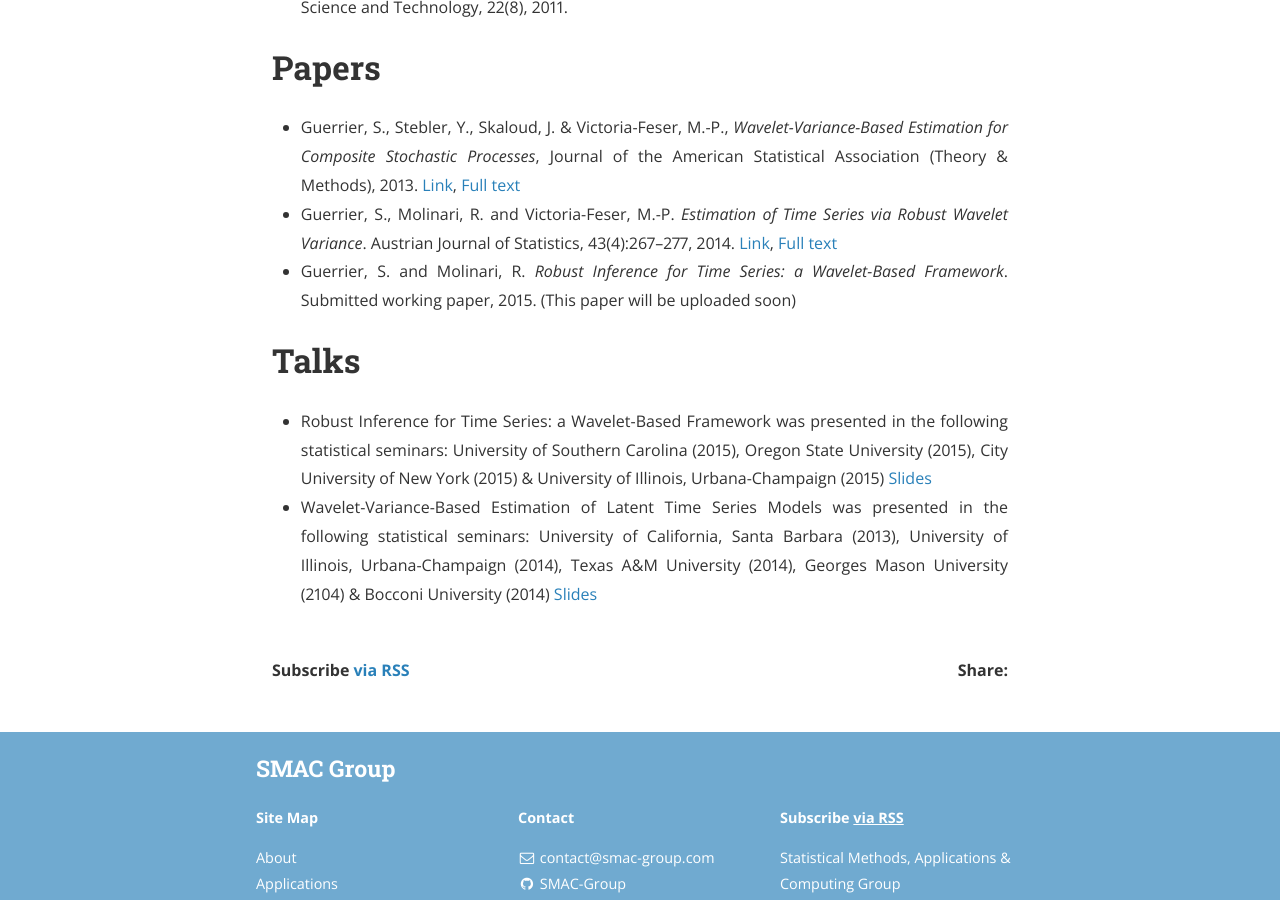
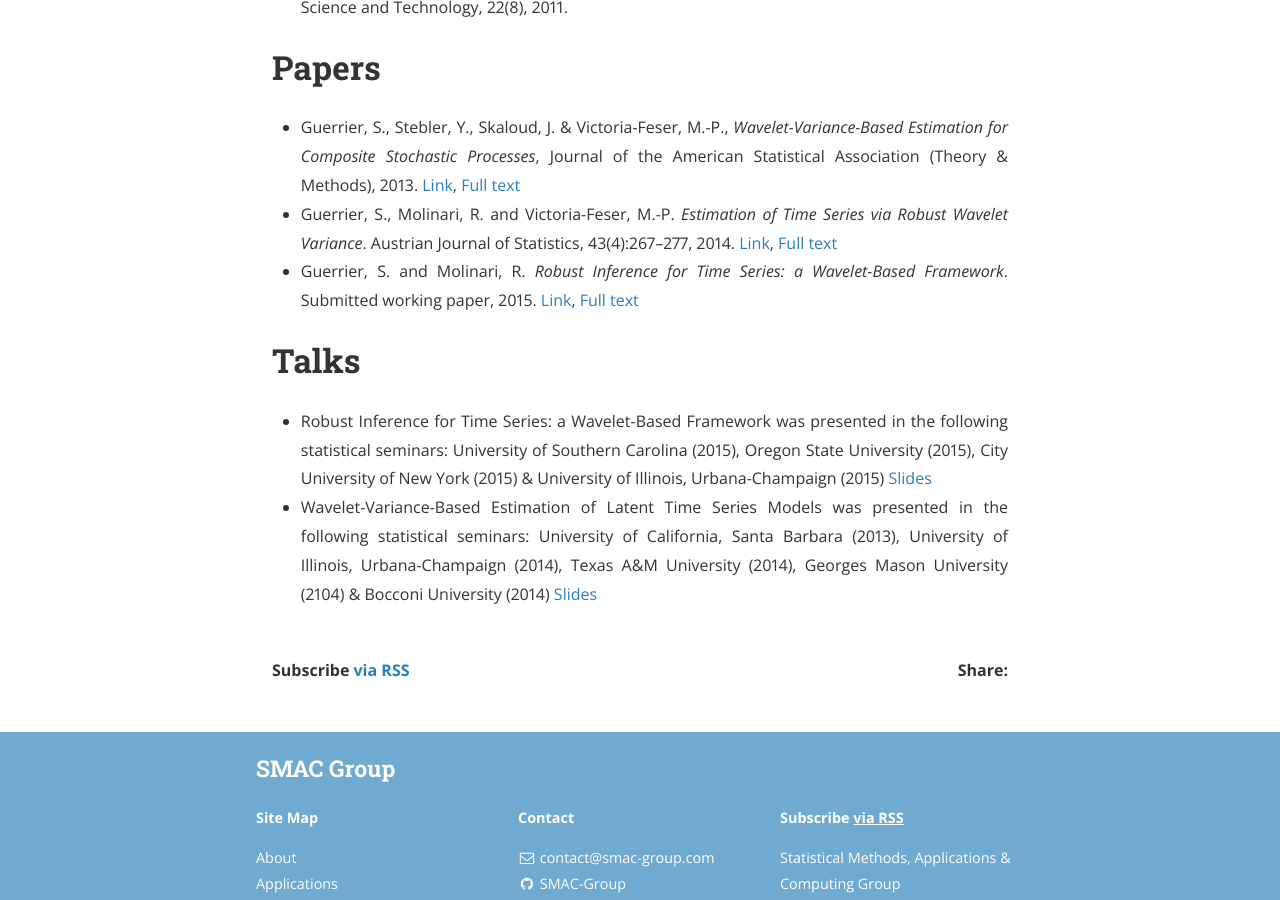
Before and after one commit to SMAC-Group/smac-group.github.io, a Jekyll site: the page built from methods/_posts/2015-11-14-gmwm.markdown, in a window 1280 px wide and 900 px high, scrolled down 1612 px. Built offline with Jekyll 4.4.1, drawn with Linux system fonts in a browser that asks for light colours; nearby versions of some CDN libraries; a style sheet for code colours, icons or effects is not loaded.

Commit message:
Add RGMWM link on arXiv

```diff
--- a/methods/_posts/2015-11-14-gmwm.markdown
+++ b/methods/_posts/2015-11-14-gmwm.markdown
@@ -34,7 +34,7 @@ An interesting feature of the GMWM, is that it can be made robust by providing a
 
 * Guerrier, S., Stebler, Y., Skaloud, J. & Victoria-Feser, M.-P., *Wavelet-Variance-Based Estimation for Composite Stochastic Processes*, Journal of the American Statistical Association (Theory & Methods), 2013. [Link](http://www.tandfonline.com/doi/full/10.1080/01621459.2013.799920), [Full text](/assets/pdfs/GMWM.pdf)
 * Guerrier, S., Molinari, R. and Victoria-Feser, M.-P. *Estimation of Time Series via Robust Wavelet Variance*. Austrian Journal of Statistics, 43(4):267–277, 2014. [Link](http://www.ajs.or.at/index.php/ajs/article/view/vol43-4-5), [Full text](/assets/pdfs/RGMWM.pdf)
-* Guerrier, S. and Molinari, R. *Robust Inference for Time Series: a Wavelet-Based Framework*. Submitted working paper, 2015. (This paper will be uploaded soon)
+* Guerrier, S. and Molinari, R. *Robust Inference for Time Series: a Wavelet-Based Framework*. Submitted working paper, 2015. [Link](http://arxiv.org/abs/1512.09325), [Full text](http://arxiv.org/pdf/1512.09325v2.pdf)
 
 # Talks
 
```
